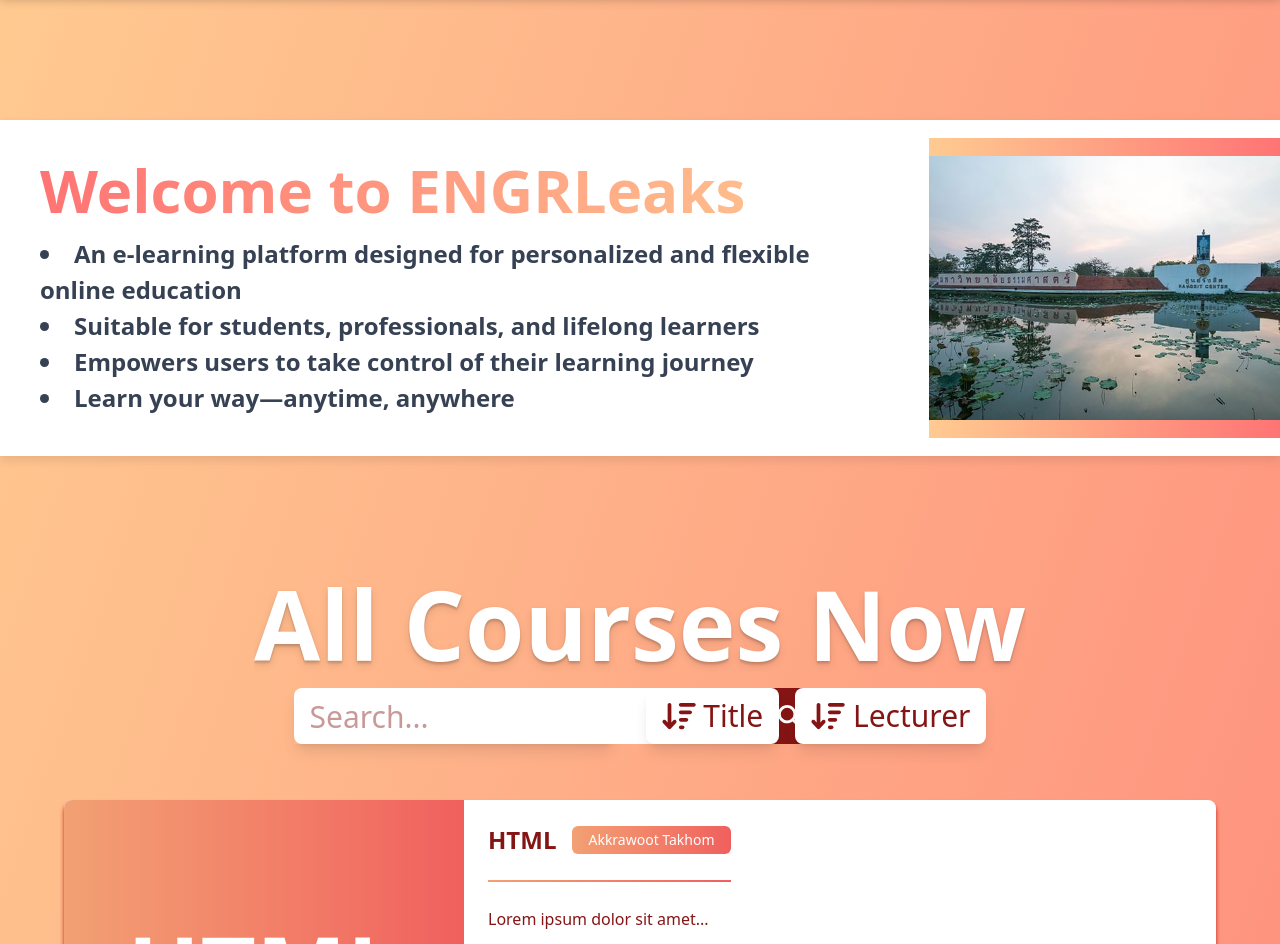
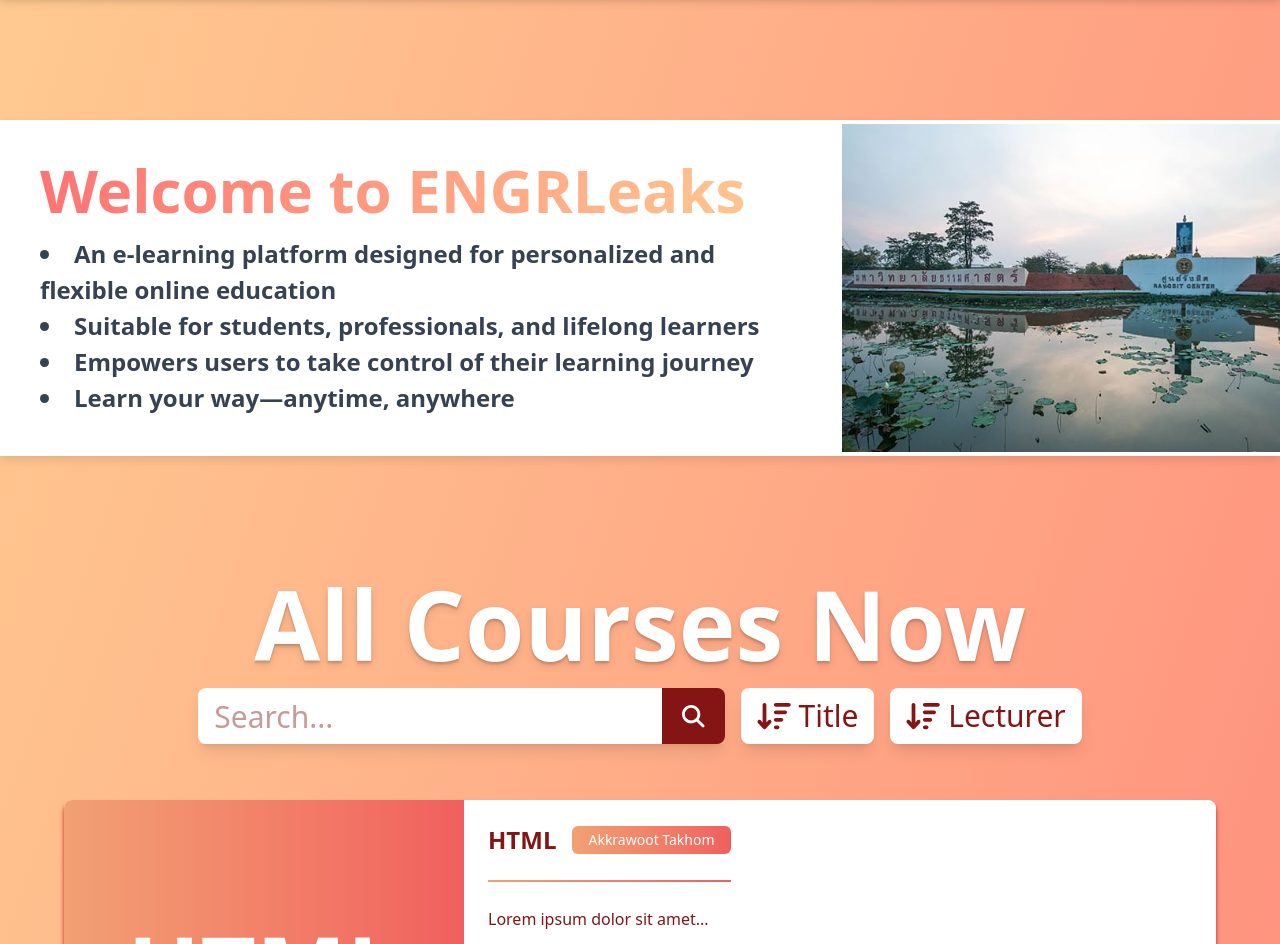
Before and after one commit to siwasit/ENGRLeaks, a Next.js app in the folder frontend/: page /home in a window 1280 px wide. Shown: the part 1080-2024 px from the top of the page. Built offline with nearby package versions, Linux system fonts and the light colour scheme.

Commit message:
fix a little bug

```diff
--- a/frontend/package.json
+++ b/frontend/package.json
@@ -9,11 +9,11 @@
     "lint": "next lint"
   },
   "dependencies": {
+    "@codemirror/lang-html": "^6.4.9",
+    "@codemirror/theme-one-dark": "^6.1.2",
     "@fortawesome/fontawesome-svg-core": "^6.7.2",
     "@fortawesome/free-solid-svg-icons": "^6.7.2",
     "@fortawesome/react-fontawesome": "^0.2.2",
-    "@codemirror/lang-html": "^6.4.9",
-    "@codemirror/theme-one-dark": "^6.1.2",
     "@uiw/react-codemirror": "^4.23.12",
     "axios": "^1.9.0",
     "frontend": "file:",
--- a/frontend/src/app/course/page.tsx
+++ b/frontend/src/app/course/page.tsx
@@ -21,7 +21,7 @@ export default function CoursePage() {
                 }}
             ></div>
             <div className="z-2">
-                <Navbar activePage="Courses" />
+                <Navbar activePage="" />
             </div>
 
 
--- a/frontend/src/app/home/page.tsx
+++ b/frontend/src/app/home/page.tsx
@@ -121,7 +121,7 @@ const Home = () => {
                 </div>
 
                 <div className="flex flex-row justify-between items-center w-full h-full bg-white mt-80" style={{ boxShadow: '0 4px 10px rgba(0, 0, 0, 0.1)' }}>
-                    <div className="flex flex-col flex-grow">
+                    <div className="flex flex-col">
                         <div className='p-10'>
                             <h2 className="text-6xl font-bold mb-4 overflow-hidden"
                                 style={{
@@ -140,9 +140,9 @@ const Home = () => {
                             </ul>
                         </div>
                     </div>
-                    <div className='flex flex-row items-center justify-center w-[400px] h-[300px]'
-                        style={{ background: 'linear-gradient(to left, #FE7474, #FFCB91)' }}>
-                        <Image src="/images/tu01.jpg" alt="Web icon" width={400} height={400} className="fill" priority />
+
+                    <div className='flex flex-row items-center justify-end h-full'>
+                        <Image src="/images/tu01.jpg" alt="Web icon" width={550} height={0} className="object-cover h-full" priority />
                     </div>
                 </div>
 
--- a/frontend/src/components/course_filtering_section.tsx
+++ b/frontend/src/components/course_filtering_section.tsx
@@ -54,7 +54,7 @@ const CourseFilteringSection = () => {
 
     return (
         <>
-            <div className="flex flex-row items-center justify-center w-full h-full mt-0 space-x-8">
+            <div className="flex items-center justify-center w-full h-full mt-0 space-x-4">
                 <SearchBar onSearch={setQuery} />
 
                 <div className="space-x-4">
--- a/frontend/src/components/search_bar.tsx
+++ b/frontend/src/components/search_bar.tsx
@@ -25,7 +25,7 @@ const SearchBar: React.FC<SearchBarProps> = ({ placeholder = 'Search...', onSear
     };
 
     return (
-        <div className="flex items-center w-[25%] shadow-lg h-14">
+        <div className="flex items-center shadow-lg h-14">
             <input
                 type="text"
                 placeholder={placeholder}
```
